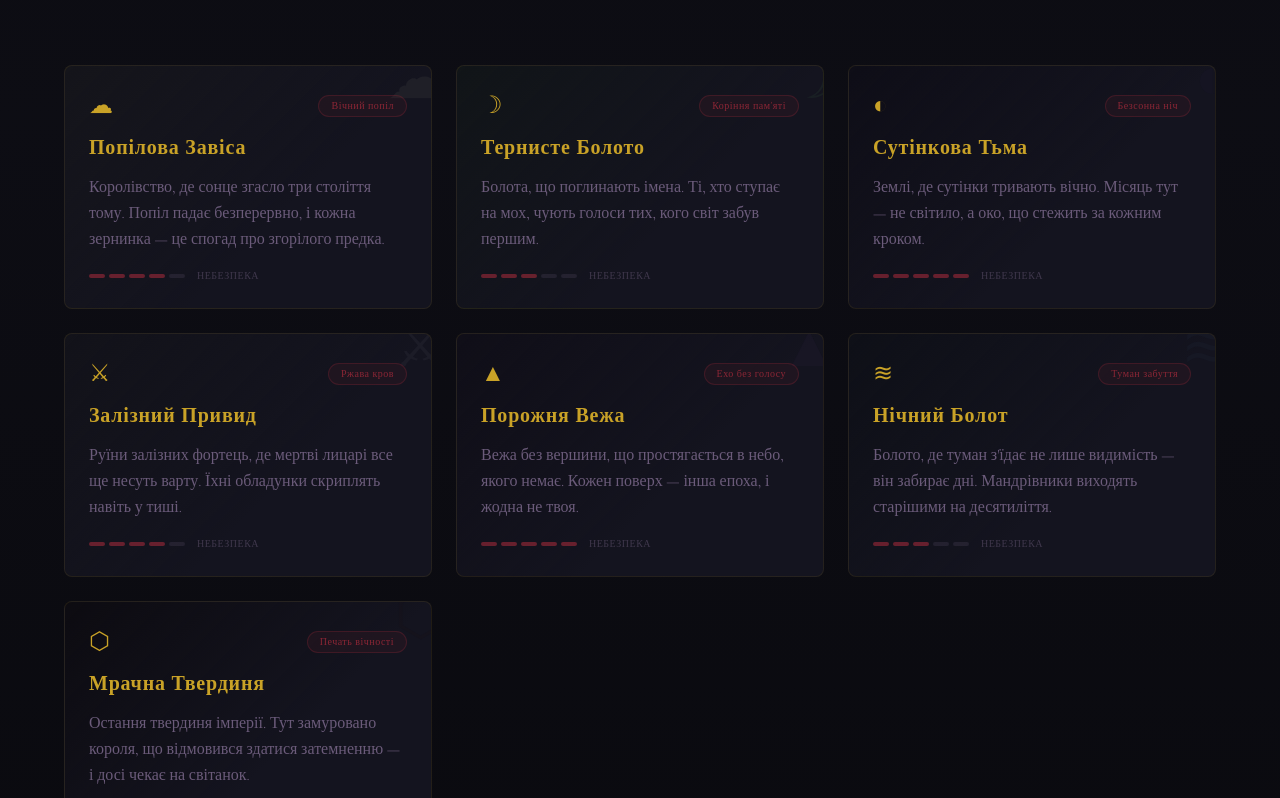
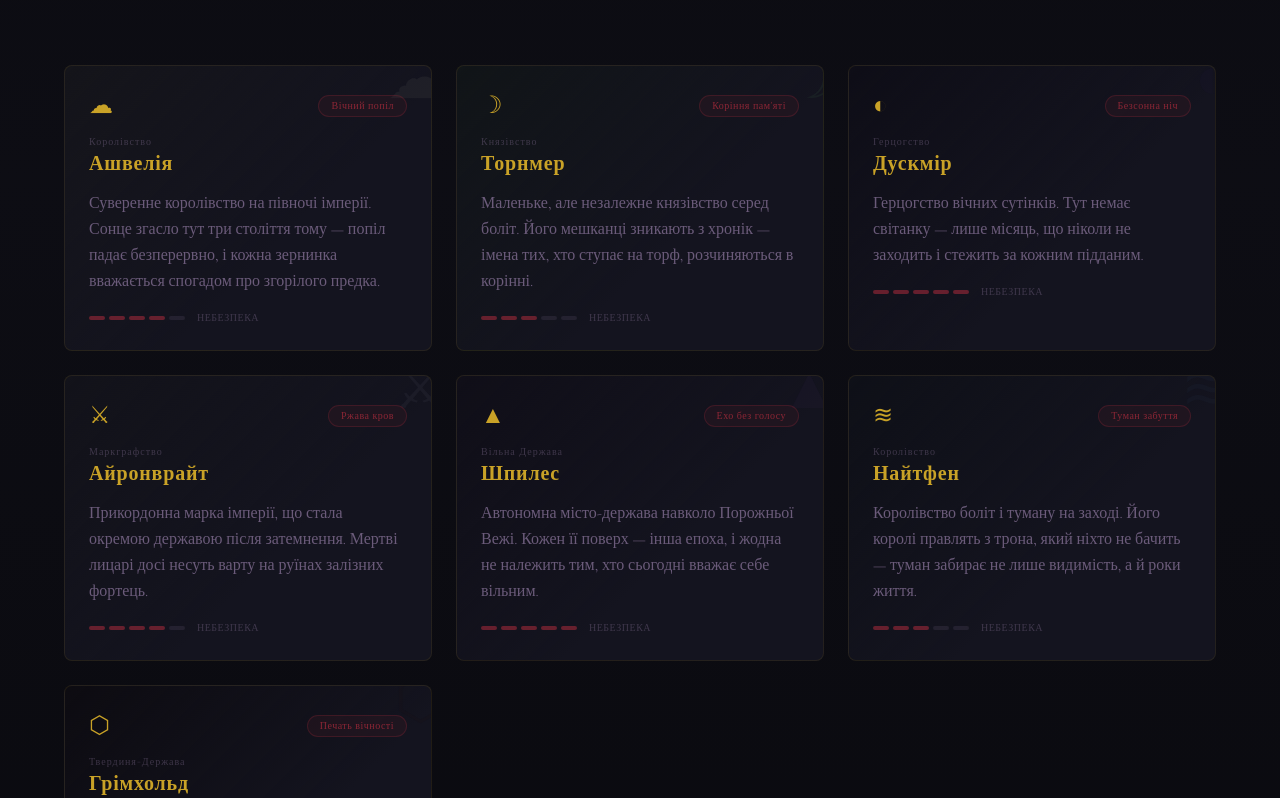
Before and after one commit to NazarFrazovir/nocturna-archive, a React (Vite) app: page / in a window 1280 px wide. Shown: the part 1622-2420 px from the top of the page. Built offline with nearby package versions, Linux system fonts and the light colour scheme.

Commit message:
fix: restore default cursor and rename realms to classic sovereign states

```diff
--- a/src/components/hero/HeroPortal.tsx
+++ b/src/components/hero/HeroPortal.tsx
@@ -60,7 +60,7 @@ export function HeroPortal() {
           transition={{ duration: 0.8, delay: 1 }}
           className="mx-auto mt-6 max-w-xl font-body text-xl italic text-mist md:text-2xl"
         >
-          Сім проклятих царств. Сотні забутих істин. Одна завіса між тобою і тим, що світ поховав.
+          Сім проклятих держав. Сотні забутих істин. Одна завіса між тобою і тим, що світ поховав.
         </motion.p>
 
         <motion.div
--- a/src/components/inkkeepers/InkkeepersSection.tsx
+++ b/src/components/inkkeepers/InkkeepersSection.tsx
@@ -3,7 +3,7 @@ import { motion, useInView } from 'framer-motion'
 
 const stats = [
   { value: 844, suffix: '+', label: 'Років історії' },
-  { value: 7, suffix: '', label: 'Запечатаних царств' },
+  { value: 7, suffix: '', label: 'Запечатаних держав' },
   { value: 312, suffix: '', label: 'Записаних артефактів' },
   { value: 13, suffix: '', label: 'Чорнильників' },
 ]
--- a/src/components/layout/Header.tsx
+++ b/src/components/layout/Header.tsx
@@ -4,7 +4,7 @@ import { useActiveSection } from '../../hooks/useActiveSection'
 
 const links = [
   { href: '#hero', id: 'hero', label: 'Вхід' },
-  { href: '#realms', id: 'realms', label: 'Царства' },
+  { href: '#realms', id: 'realms', label: 'Держави' },
   { href: '#inkkeepers', id: 'inkkeepers', label: 'Орден' },
   { href: '#codex', id: 'codex', label: 'Кодекс' },
   { href: '#chronicles', id: 'chronicles', label: 'Хроніки' },
--- a/src/components/realms/RealmCard.tsx
+++ b/src/components/realms/RealmCard.tsx
@@ -41,6 +41,7 @@ export function RealmCard({ realm, index, isSelected, onSelect }: Props) {
           </span>
         </div>
 
+        <p className="font-heading text-[10px] tracking-widest text-mist/50">{realm.stateType}</p>
         <h3 className="font-heading text-xl tracking-wide">{realm.name}</h3>
         <p className="mt-3 font-body text-base leading-relaxed text-mist">{realm.description}</p>
 
--- a/src/components/realms/RealmMap.tsx
+++ b/src/components/realms/RealmMap.tsx
@@ -21,7 +21,7 @@ export function RealmMap({ realms, selected, onSelect }: Props) {
 
   return (
     <div className="relative mx-auto w-full max-w-[320px]">
-      <svg viewBox="0 0 300 300" className="w-full" aria-label="Мапа семи царств">
+      <svg viewBox="0 0 300 300" className="w-full" aria-label="Мапа семи держав">
         <defs>
           <radialGradient id="mapGlow">
             <stop offset="0%" stopColor="rgba(201,162,39,0.15)" />
@@ -89,7 +89,7 @@ export function RealmMap({ realms, selected, onSelect }: Props) {
       </svg>
 
       <p className="mt-4 text-center font-body text-sm italic text-mist/50">
-        Обери царство на мапі
+        Обери державу на мапі
       </p>
     </div>
   )
--- a/src/components/realms/RealmsSection.tsx
+++ b/src/components/realms/RealmsSection.tsx
@@ -16,10 +16,10 @@ export function RealmsSection() {
     <section id="realms" className="relative px-6 py-24 md:py-32">
       <div className="absolute inset-0 bg-gradient-to-b from-void via-obsidian/30 to-void" />
       <div className="relative mx-auto max-w-6xl">
-        <h2 className="section-title">Сім Проклятих Царств</h2>
+        <h2 className="section-title">Сім Проклятих Держав</h2>
         <p className="section-subtitle">
-          Після Війни Останнього Затемнення сім королівств було запечатано за завісою вічної ночі.
-          Їхні імена стерто — але Архів пам’ятає.
+          Після Війни Останнього Затемнення сім суверенних держав Етельморну було запечатано за завісою.
+          Їхні кордони стерто з мап — але Архів пам’ятає кожну столицю.
         </p>
 
         <div className="mb-16 flex justify-center">
--- a/src/data/artifacts.ts
+++ b/src/data/artifacts.ts
@@ -21,7 +21,7 @@ export const artifacts: Artifact[] = [
     name: 'Корона Затемнення',
     rarity: 'forbidden',
     description: 'Носив її останній імператор. Кожен камінь — затемнене сонце з іншого світу.',
-    origin: 'Мрачна Твердиня',
+    origin: 'Грімхольд',
     symbol: '♛',
   },
   {
@@ -29,7 +29,7 @@ export const artifacts: Artifact[] = [
     name: 'Уламок Завіси',
     rarity: 'forbidden',
     description: 'Крихітний шматок завіси між світами. Дивитися в нього — бачити те, що ще не сталося.',
-    origin: 'Порожня Вежа',
+    origin: 'Шпилес',
     symbol: '◇',
   },
   {
@@ -45,7 +45,7 @@ export const artifacts: Artifact[] = [
     name: 'Серце Терня',
     rarity: 'cursed',
     description: 'Б’ється раз на століття. Кожен удар — прокляття, що передається наступному поколінню.',
-    origin: 'Тернисте Болото',
+    origin: 'Торнмер',
     symbol: '♥',
   },
   {
@@ -53,7 +53,7 @@ export const artifacts: Artifact[] = [
     name: 'Урна Попелу',
     rarity: 'common',
     description: 'Містить попіл першого короля Попілової Завіси. Вітер не здуває — він пам’ятає.',
-    origin: 'Попілова Завіса',
+    origin: 'Ашвелія',
     symbol: '⚱',
   },
   {
@@ -61,7 +61,7 @@ export const artifacts: Artifact[] = [
     name: 'Залізна Рукавиця',
     rarity: 'cursed',
     description: 'Примарна рука досі стискає меч, якого вже немає. Той, хто одягне — не зможе відпустити.',
-    origin: 'Залізний Привид',
+    origin: 'Айронврайт',
     symbol: '✊',
   },
   {
@@ -69,7 +69,7 @@ export const artifacts: Artifact[] = [
     name: 'Сутінкове Дзеркало',
     rarity: 'cursed',
     description: 'Відбиває не обличчя, а вибір, якого ти не зробив. Іноді воно плаче.',
-    origin: 'Сутінкова Тьма',
+    origin: 'Дускмір',
     symbol: '◈',
   },
   {
@@ -77,7 +77,7 @@ export const artifacts: Artifact[] = [
     name: 'Нічний Ліхтар',
     rarity: 'common',
     description: 'Світить лише для тих, хто втратив шлях. Полум’я холодне, як пам’ять.',
-    origin: 'Нічний Болот',
+    origin: 'Найтфен',
     symbol: '✦',
   },
   {
@@ -85,7 +85,7 @@ export const artifacts: Artifact[] = [
     name: 'Порожній Ключ',
     rarity: 'forbidden',
     description: 'Відкриває двері, яких не існує. За ними — тиша, від якої глухнуть боги.',
-    origin: 'Порожня Вежа',
+    origin: 'Шпилес',
     symbol: '⚿',
   },
   {
@@ -101,7 +101,7 @@ export const artifacts: Artifact[] = [
     name: 'Печать Мраку',
     rarity: 'forbidden',
     description: 'Сім печаток утримують короля в Мрачній Твердині. Це — перша. Розбити — значить почати війну.',
-    origin: 'Мрачна Твердиня',
+    origin: 'Грімхольд',
     symbol: '⊛',
   },
   {
@@ -109,7 +109,7 @@ export const artifacts: Artifact[] = [
     name: 'Шепіт Болота',
     rarity: 'common',
     description: 'Скляна куля з туманом усередині. Якщо прислухатися — болото розповість твоє майбутнє.',
-    origin: 'Нічний Болот',
+    origin: 'Найтфен',
     symbol: '◎',
   },
 ]
--- a/src/data/chronicles.ts
+++ b/src/data/chronicles.ts
@@ -39,14 +39,14 @@ export const chronicles: Chronicle[] = [
     year: '623 Е.З.',
     title: 'Пролом у Вежі',
     description:
-      'Порожня Вежа тріснула на одному поверсі. Звідти виплив туман, і три села зникли з мапи — але не з хронік.',
+      'Вільна Держава Шпилес тріснула на одному поверсі вежі. Звідти виплив туман, і три села зникли з мапи — але не з хронік.',
   },
   {
     id: 'iron-march',
     year: '701 Е.З.',
     title: 'Залізний Поход',
     description:
-      'Примарні лицарі вийшли з руїн Залізного Привида. Вони не атакували — вони просто йшли на захід, без кінця.',
+      'Примарні лицарі вийшли з руїн Айронврайту. Вони не атакували — вони просто йшли на захід, без кінця.',
   },
   {
     id: 'veil-thin',
--- a/src/data/prophecies.ts
+++ b/src/data/prophecies.ts
@@ -1,18 +1,18 @@
 export const prophecies: string[] = [
   'Сім печаток тріснуть, коли сьомий мандрівник знайде сьоме ім’я.',
-  'Попіл з Попілової Завіси впаде на трон, де нікого не буде сидіти.',
+  'Попіл з Ашвелії впаде на трон, де нікого не буде сидіти.',
   'Той, хто подивиться в Сутінкове Дзеркало, побачить ворога — і це будеш ти.',
-  'Залізний Привид не шукає війни. Він шукає кінця війни.',
-  'Порожня Вежа зросте ще на один поверх, коли світ забуде останню правду.',
+  'Айронврайт не шукає війни. Він шукає кінця війни.',
+  'Шпилес зросте ще на один поверх, коли світ забуде останню правду.',
   'Чорнильниця Душ наповниться знову — і цього разу твоїм ім’ям.',
   'Корона Затемнення знайде носія, але сонце не повернеться.',
-  'Туман з Нічного Болота дійде до стін Мрачної Твердині до першого снігу.',
+  'Туман з Найтфену дійде до стін Грімхольду до першого снігу.',
   'Орден Чорнильників запише останню сторінку — і книга закриється сама.',
   'Уламок Завіси покаже день, якого не було, і ніч, яка не скінчиться.',
   'Серце Терня заб’ється вдруге — і прокляття перейде на тих, хто сміється.',
   'Ключ без дверей відчинить єдиний вихід — але вихід веде всередину.',
-  'Третє царство впаде не від меча, а від тиші.',
-  'Ім’я короля в Мрачній Твердині — це ім’я, яке ти вже чув уві сні.',
+  'Третя держава впаде не від меча, а від тиші.',
+  'Ім’я короля в Грімхольді — це ім’я, яке ти вже чув уві сні.',
   'Коли сьома зірка згасне, Архів перестане бути таємницею.',
   'Перо Крові напише кінець — і початок буде стерто.',
   'Вітер з Тернистого Болота принесе лист, адресований мертвим.',
--- a/src/data/realms.ts
+++ b/src/data/realms.ts
@@ -1,6 +1,7 @@
 export interface Realm {
   id: string
   name: string
+  stateType: string
   curse: string
   description: string
   extendedLore: string
@@ -14,12 +15,13 @@ export interface Realm {
 export const realms: Realm[] = [
   {
     id: 'ashveil',
-    name: 'Попілова Завіса',
+    name: 'Ашвелія',
+    stateType: 'Королівство',
     curse: 'Вічний попіл',
     description:
-      'Королівство, де сонце згасло три століття тому. Попіл падає безперервно, і кожна зернинка — це спогад про згорілого предка.',
+      'Суверенне королівство на півночі імперії. Сонце згасло тут три століття тому — попіл падає безперервно, і кожна зернинка вважається спогадом про згорілого предка.',
     extendedLore:
-      'Колись тут стояли золоті куполи і храми сонця. Тепер лише попіл і тиша. Місцеві кажуть: якщо зібрати достатньо зернин за ніч — можна скласти обличчя когось, кого ти втратив.',
+      'Столиця Ембервелл колись славилася золотими куполами. Тепер це місто-привид під шаром попелу. Королівський рід Ашвелії офіційно вимер, але на престолі досі стоїть попільний трон — ніхто не сідає на нього вдруге.',
     symbol: '☁',
     danger: 4,
     color: '#4a4a4a',
@@ -28,12 +30,13 @@ export const realms: Realm[] = [
   },
   {
     id: 'thornmere',
-    name: 'Тернисте Болото',
+    name: 'Торнмер',
+    stateType: 'Князівство',
     curse: 'Коріння пам\'яті',
     description:
-      'Болота, що поглинають імена. Ті, хто ступає на мох, чують голоси тих, кого світ забув першим.',
+      'Маленьке, але незалежне князівство серед боліт. Його мешканці зникають з хронік — імена тих, хто ступає на торф, розчиняються в корінні.',
     extendedLore:
-      'Коріння тут росте вгору, до неба, яке не світить. Кожне дерево — це хтось, хто забув своє ім’я. Чорнильники ніколи не записують імена мешканців Тернистого — вони зникають зі сторінки.',
+      'Князівський рід Мирренів править Торнмером з часів Першої Печаті. Столиця Ліорвуд росте не вшир, а вглиб — дерева тут старші за будь-який запис у Архіві. Дипломатичні посланці в Торнмер не повертаються зі своїми іменами.',
     symbol: '☽',
     danger: 3,
     color: '#2d4a35',
@@ -42,12 +45,13 @@ export const realms: Realm[] = [
   },
   {
     id: 'duskmire',
-    name: 'Сутінкова Тьма',
+    name: 'Дускмір',
+    stateType: 'Герцогство',
     curse: 'Безсонна ніч',
     description:
-      'Землі, де сутінки тривають вічно. Місяць тут — не світило, а око, що стежить за кожним кроком.',
+      'Герцогство вічних сутінків. Тут немає світанку — лише місяць, що ніколи не заходить і стежить за кожним підданим.',
     extendedLore:
-      'Сутінки в Сутінковій Тьмі — не перехід між днем і ніччю. Це вічний стан. Місяць ніколи не заходить, і ті, хто народжується тут, не знають, що таке ранок.',
+      'Герцоги роду Ноктальїв клялися берегти кордони Дускміра вічно. Вони зберегли слово — але ціною сну всієї держави. Народжений у Дускмірі не знає, що таке полудень. Він знає лише сутінок і наказ.',
     symbol: '◐',
     danger: 5,
     color: '#1a1530',
@@ -56,12 +60,13 @@ export const realms: Realm[] = [
   },
   {
     id: 'ironwraith',
-    name: 'Залізний Привид',
+    name: 'Айронврайт',
+    stateType: 'Маркграфство',
     curse: 'Ржава кров',
     description:
-      'Руїни залізних фортець, де мертві лицарі все ще несуть варту. Їхні обладунки скриплять навіть у тиші.',
+      'Прикордонна марка імперії, що стала окремою державою після затемнення. Мертві лицарі досі несуть варту на руїнах залізних фортець.',
     extendedLore:
-      'Армія, що не знає поразки, бо не знає кінця. Вони марширують по колу навколо зруйнованої цитаделі — вже сім століть. Деякі кажуть, вони шукають ворога. Інші — вихід.',
+      'Маркграфи Айронврайту колись захищали Етельморн від нападу зі сходу. Тепер вони марширують колом навколо своєї зруйнованої столичної цитаделі Рунгард — сім століть без перемоги і без поразки. Кордон держави охороняють ті, хто вже мертві.',
     symbol: '⚔',
     danger: 4,
     color: '#3d3d4a',
@@ -70,12 +75,13 @@ export const realms: Realm[] = [
   },
   {
     id: 'hollowspire',
-    name: 'Порожня Вежа',
+    name: 'Шпилес',
+    stateType: 'Вільна Держава',
     curse: 'Ехо без голосу',
     description:
-      'Вежа без вершини, що простягається в небо, якого немає. Кожен поверх — інша епоха, і жодна не твоя.',
+      'Автономна місто-держава навколо Порожньої Вежі. Кожен її поверх — інша епоха, і жодна не належить тим, хто сьогодні вважає себе вільним.',
     extendedLore:
-      'Сходи вежі нескінченні — або так здається. Ті, хто піднявся на сто поверхів, повертаються зі спогадами з майбутнього. Ті, хто піднявся вище — не повертаються взагалі.',
+      'Шпилес не має короля — лише Ради Башти, обраної з тих, хто повернувся з верхніх поверхів. Столиця однойменна з державою: місто, вбудоване у тінь вежі. Торгівельні шляхи ведуть сюди з усіх шести держав — і звідси ж не повертаються.',
     symbol: '▲',
     danger: 5,
     color: '#2a1f3d',
@@ -84,12 +90,13 @@ export const realms: Realm[] = [
   },
   {
     id: 'nightfen',
-    name: 'Нічний Болот',
+    name: 'Найтфен',
+    stateType: 'Королівство',
     curse: 'Туман забуття',
     description:
-      'Болото, де туман з\'їдає не лише видимість — він забирає дні. Мандрівники виходять старішими на десятиліття.',
+      'Королівство боліт і туману на заході. Його королі правлять з трона, який ніхто не бачить — туман забирає не лише видимість, а й роки життя.',
     extendedLore:
-      'Туман тут густий, як чорнило. Він не розсіюється — він запам’ятовує. Кожен крок у Нічному Болоті — це день, відібраний у твоєї долі.',
+      'Столиця Мірехольд стоїть на воді, і вулиці змінюють положення після кожної ночі. Королівський рід Фенмарів веде родовід від до-затемненних часів — принаймні так написано в єдиній книзі, що не пожовкла. Решта документів Найтфену розмокли.',
     symbol: '≋',
     danger: 3,
     color: '#1e2a3a',
@@ -98,12 +105,13 @@ export const realms: Realm[] = [
   },
   {
     id: 'grimhold',
-    name: 'Мрачна Твердиня',
+    name: 'Грімхольд',
+    stateType: 'Твердиня-Держава',
     curse: 'Печать вічності',
     description:
-      'Остання твердиня імперії. Тут замуровано короля, що відмовився здатися затемненню — і досі чекає на світанок.',
+      'Остання суверенна твердиня імперії. Замурований король досі чекає на світанок — а сім печаток держави тримають завісу на місці.',
     extendedLore:
-      'Сім печаток на сім дверях. Шість уже тріснули. Сьома — остання надія, або остання пастка. Король всередині не спить. Він слухає.',
+      'Грімхольд — не королівство і не республіка. Це фортеця, що стала державою, коли решта Етельморну впала. Семеро Вартових Печаток правлять від імені короля, якого ніхто не бачив з Війни Останнього Затемнення. Шість печаток тріснули. Сьома — це Грімхольд.',
     symbol: '⬡',
     danger: 5,
     color: '#1a0f14',
--- a/src/index.css
+++ b/src/index.css
@@ -38,14 +38,19 @@ body {
   font-size: 1.125rem;
   line-height: 1.6;
   overflow-x: hidden;
-  cursor: none;
 }
 
 @media (max-width: 768px) {
   body {
-    cursor: auto;
     font-size: 1rem;
   }
+}
+
+a,
+button,
+[role="button"],
+.cursor-pointer {
+  cursor: pointer;
 }
 
 #root {
```
Also changed, not shown: src/components/layout/CursorGlow.tsx (+11 -15 lines).
